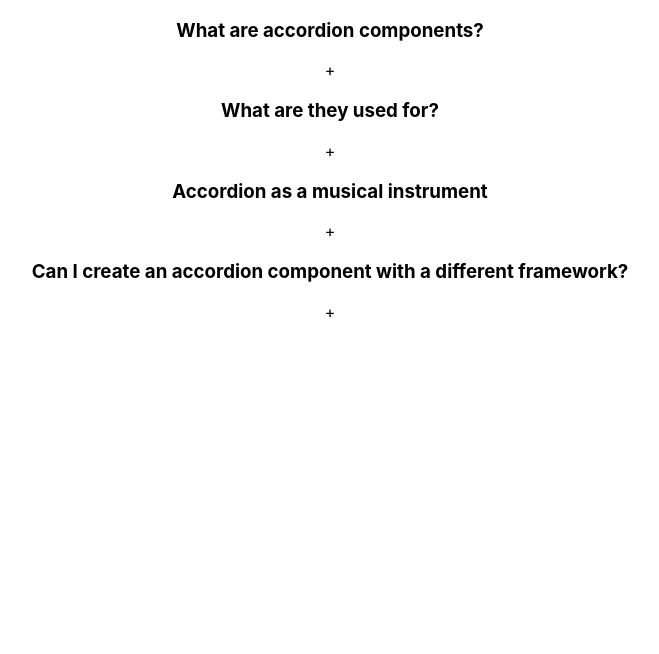
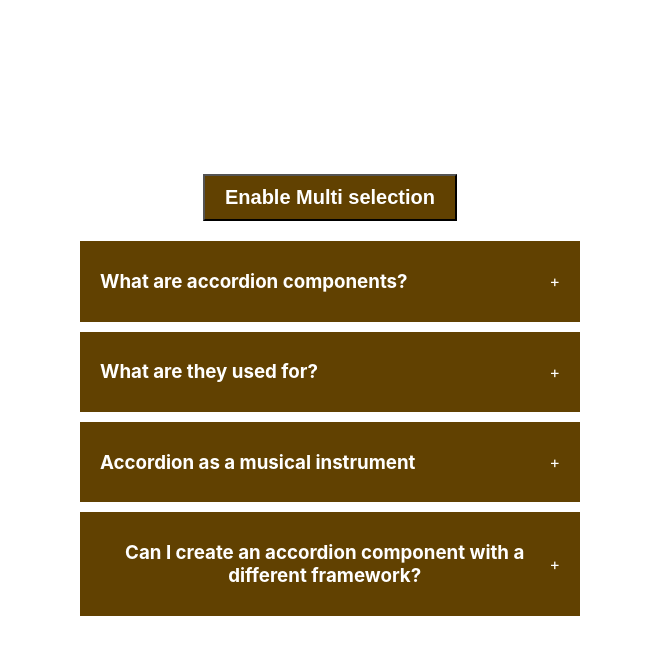
Before and after one commit to Rohithmittu/React-Practice, a React (Create React App) app: page / in a window 1280 px wide. Shown: the top 654 px of the page, without its empty margins (310-969 px from the left). Built offline with nearby package versions, Linux system fonts and the light colour scheme.

Commit message:
completed acordion project and learned about usestate

```diff
--- a/src/Components/Accordion/index.jsx
+++ b/src/Components/Accordion/index.jsx
@@ -1,19 +1,61 @@
 import { useState } from "react";
 import data from "./data";
+import "./styles.css";
 
 export default function Accordian() {
   const [selected, setSelected] = useState(null);
+  const [enableMultiSelection, setEnableMultiSelection] = useState(false);
+  const [multiple, setMultiple] = useState([]);
+
+  function handleSingleSelection(getCurrentId) {
+    // console.log(getCurrentId);
+    setSelected(getCurrentId === selected ? null : getCurrentId);
+  }
+
+  function handleMultiSelection(getCurrentId) {
+    let cpyMultiple = [...multiple];
+    const findIndexOfCurrentId = cpyMultiple.indexOf(getCurrentId);
+
+    // console.log(findIndexOfCurrentId);
+
+    if (findIndexOfCurrentId === -1) cpyMultiple.push(getCurrentId);
+    else cpyMultiple.splice(findIndexOfCurrentId, 1);
+
+    setMultiple(cpyMultiple);
+  }
+
+  // console.log(selected, multiple);
 
   return (
     <div className="wrapper">
+      <button onClick={() => setEnableMultiSelection(!enableMultiSelection)}>
+        Enable Multi selection
+      </button>
       <div className="accordian">
         {data && data.length > 0 ? (
           data.map((dataItem) => (
             <div className="item">
-              <div className="title">
+              <div
+                onClick={
+                  enableMultiSelection
+                    ? () => handleMultiSelection(dataItem.id)
+                    : () => handleSingleSelection(dataItem.id)
+                }
+                className="title"
+              >
                 <h3>{dataItem.question}</h3>
                 <span>+</span>
+
               </div>
+              {
+                enableMultiSelection
+                ? multiple.indexOf(dataItem.id) !== -1 && <div className="content">{dataItem.answer}</div>
+                : selected === dataItem.id && <div className="content">{dataItem.answer}</div>
+              }
+              {/* {selected === dataItem.id ||
+              multiple.indexOf(dataItem.id) !== -1 ? (
+                <div className="content">{dataItem.answer}</div>
+              ) : null} */}
             </div>
           ))
         ) : (
--- a/src/Components/Accordion/styles.css
+++ b/src/Components/Accordion/styles.css
@@ -0,0 +1,41 @@
+.wrapper {
+    display: flex;
+    height: 100vh;
+    width: 100vw;
+    justify-content: center;
+    align-items: center;
+    flex-direction: column;
+    gap: 20px;
+  }
+
+  .wrapper button {
+      padding: 10px 20px;
+      background: #614101;
+      color: #fff;
+      font-weight: bold;
+      font-size: 20px;
+      cursor: pointer;
+  }
+
+  .accordian {
+    width: 500px;
+  }
+
+  .item {
+    background: #614101;
+    margin-bottom: 10px;
+    padding: 10px 20px;
+  }
+
+  .title {
+    color: #ffffff;
+    display: flex;
+    justify-content: space-between;
+    align-items: center;
+    cursor: pointer;
+  }
+
+  .content {
+    color: #ffffff;
+    height: auto;
+  }
```
